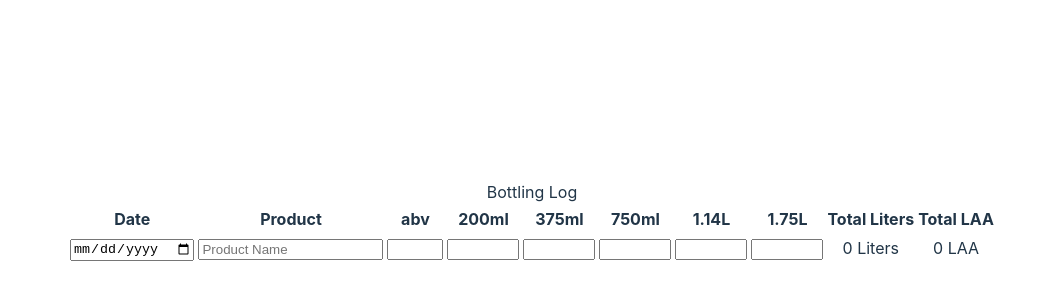
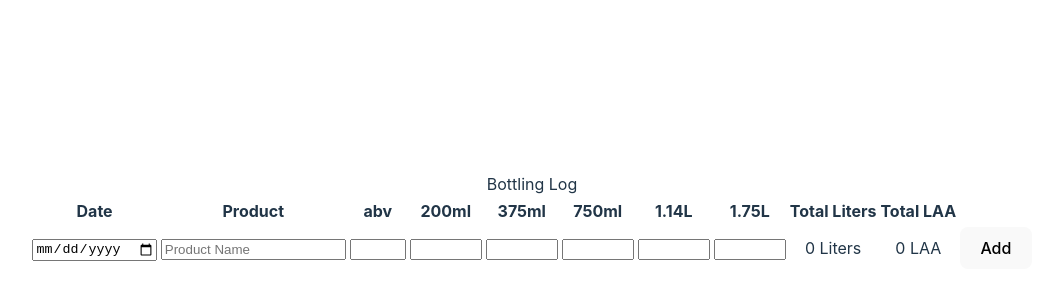
Before and after one commit to uncleBlobby/bottling-log, a React (Vite) app: page / in a window 1280 px wide. Shown: the part 178-478 px from the top of the page, without its empty margins (108-1150 px from the left). Built offline with nearby package versions, Linux system fonts and the light colour scheme.

Commit message:
added interface for bottling log entry and created simple button to log a new bottling entry object, need to figure out state for array of log entries

```diff
--- a/src/App.tsx
+++ b/src/App.tsx
@@ -14,6 +14,8 @@ function App() {
   const [size4Bottled,      setSize4Bottled]      = useState("0");
   const [litersBottled,     setLitersBottled]     = useState(0);
   const [LAABottled,        setLAABottled]        = useState(0);
+
+  const [logEntries,        setLogEntries]        = useState<BottlingEntry>();
 
 
   const inputLineListener = (evt: any) => {
@@ -59,6 +61,27 @@ function App() {
     return LAA;
   }
 
+  const createBottlingLogEntry = () => {
+    let entry: BottlingEntry = {
+      date: dateInput,
+      productName: productNameInput,
+      abv: parseFloat(abvInput),
+      size0qty: parseInt(size0Bottled),
+      size2qty: parseInt(size2Bottled),
+      size1qty: parseInt(size1Bottled),
+      size3qty: parseInt(size3Bottled),
+      size4qty: parseInt(size4Bottled),
+      totalLiters: litersBottled,
+      totalLAA: LAABottled
+    }
+
+    console.log(entry);
+
+    // TODO: figure out state variable for array of log entries
+    //setLogEntries(logEntries, ...entry);
+
+  }
+
   return (
     <div className="App">
       Bottling Log
@@ -82,6 +105,7 @@ function App() {
 
         <td id="litersDisplay"        >{litersBottled} Liters</td>
         <td id="litersAADisplay"      >{LAABottled} LAA</td>
+        <td><button onClick={() => createBottlingLogEntry()}>Add</button></td>
       </tr>
         </tbody>
       </table>
```
Also changed, not shown: src/types.d.ts (added, +12 -0 lines).
